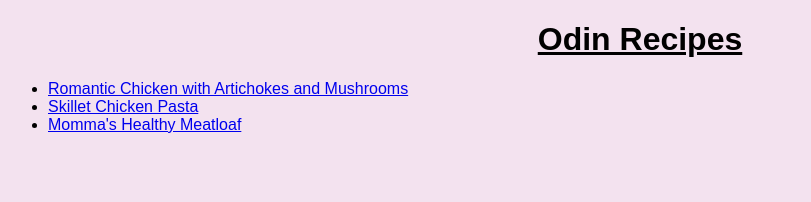
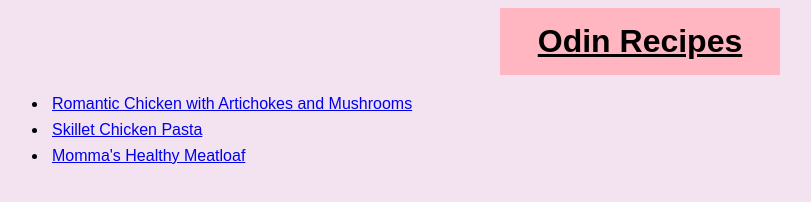
Before and after one commit to ariadna64/odin-recipes, a plain HTML site: page index.html in a window 1280 px wide. Shown: the whole page, without its empty margins (0-811 px from the left). Drawn offline with Linux system fonts and the light colour scheme.

Commit message:
Agregue padding al titulo y subtitulos, etc

```diff
--- a/index.html
+++ b/index.html
@@ -13,11 +13,11 @@
      <h1 id="title">Odin Recipes</h1>
 
     <ul id="lista_recetas">
-    <li><a href="chicken-artichoke-mushroom.html">Romantic Chicken with
+    <li id="receta1"><a href="chicken-artichoke-mushroom.html">Romantic Chicken with
         Artichokes and Mushrooms</a></li>
-    <li><a href="skillet-chicken-pasta.html">Skillet Chicken Pasta</a></li>
+    <li id="receta2"><a href="skillet-chicken-pasta.html">Skillet Chicken Pasta</a></li>
 
-    <li><a href="momma-healthy-meatloaf.html">Momma's Healthy Meatloaf</a></li>
+    <li id="receta3"><a href="momma-healthy-meatloaf.html">Momma's Healthy Meatloaf</a></li>
 
     </ul>
 </body>
--- a/styles.css
+++ b/styles.css
@@ -1,5 +1,9 @@
 #title{
     text-align: center;
+    padding: 15px;
+    background-color: lightpink;
+    width: 250px;
+    margin: 0 auto;
 }
 
 h1 {
@@ -10,3 +14,13 @@ h1 {
     font-family: sans-serif;
     background-color: rgb(243, 226, 239);
 }
+
+#receta1, #receta2, #receta3 {
+    padding: 4px;
+}
+
+h2 {
+    background-color:lightpink;
+    padding: 4px;
+    width: 135px;
+}
```
